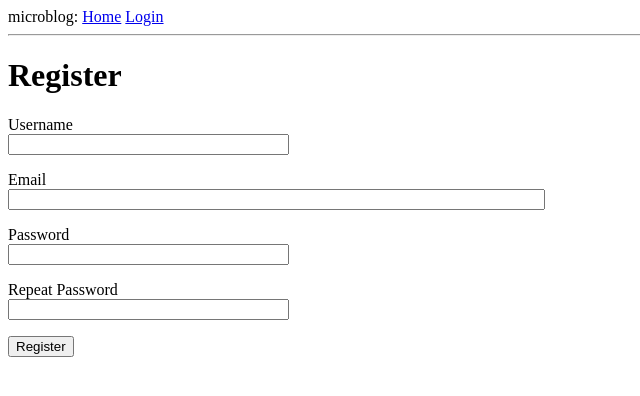
After one commit to noelcool/python-flask-microblog, a Flask app: page /register in a window 1280 px wide. The commit adds this page. Shown: the top 396 px of the page, without its empty margins (0-640 px from the left). Run offline with Flask 2, Linux system fonts and the light colour scheme.

Commit message:
로그인/로그아웃 추가

```diff
--- a/app/__init__.py
+++ b/app/__init__.py
@@ -2,10 +2,12 @@ from flask import Flask
 from config import Config
 from flask_sqlalchemy import SQLAlchemy
 from flask_migrate import Migrate
+from flask_login import LoginManager
 
 app = Flask(__name__)
 app.config.from_object(Config)
 db = SQLAlchemy(app)
 migrate = Migrate(app, db)
+login = LoginManager(app)
 
 from app import routes, models
--- a/app/forms.py
+++ b/app/forms.py
@@ -1,6 +1,7 @@
 from flask_wtf import FlaskForm
 from wtforms import StringField, PasswordField, BooleanField, SubmitField
-from wtforms.validators import DataRequired
+from wtforms.validators import DataRequired, ValidationError, EqualTo, Email
+from app.models import User
 
 
 class LoginForm(FlaskForm):
@@ -8,3 +9,21 @@ class LoginForm(FlaskForm):
     password = PasswordField('Password', validators=[DataRequired()])
     remember_me = BooleanField('Remember Me')
     submit = SubmitField('Sign In')
+
+
+class RegistrationForm(FlaskForm):
+    username = StringField('Username', validators=[DataRequired()])
+    email = StringField('Email', validators=[DataRequired(), Email()])
+    password = PasswordField('Password', validators=[DataRequired()])
+    password2 = PasswordField('Repeat Password', validators=[DataRequired(), EqualTo('password')])
+    submit = SubmitField('Register')
+
+    def validate_username(self, username):
+        user = User.query.filter_by(username=username.data).first()
+        if user is not None:
+            raise ValidationError('please use a different username')
+
+    def validate_email(self, email):
+        user = User.query.filter_by(email=email.data).first()
+        if user is not None:
+            raise ValidationError('please use a different email')
--- a/app/routes.py
+++ b/app/routes.py
@@ -1,10 +1,14 @@
-from app import app
-from flask import render_template, flash, redirect, url_for
-from app.forms import LoginForm
+from app import app, db
+from flask import render_template, flash, redirect, url_for, request
+from app.forms import LoginForm, RegistrationForm
+from flask_login import current_user, login_user, logout_user, login_required
+from app.models import User
+from werkzeug.urls import url_parse
 
 
 @app.route('/')
 @app.route('/index')
+@login_required
 def index():
     user = {'username': 'jamie'}
     posts = [
@@ -18,13 +22,54 @@ def index():
         }
     ]
 
-    return render_template('index.html', title='Home', user=user, posts=posts)
+    return render_template('index.html', title='Home', posts=posts)
+
+
+@app.route('/user/<username>')
+@login_required
+def user(username):
+    user = User.query.filter_by(username=username).first_or_404()
+    posts = [
+        {'author': user, 'body': 'post #1'},
+        {'author': user, 'body': 'post #2'},
+    ]
+    return render_template('user.html', user=user, posts=posts)
 
 
 @app.route('/login', methods=['GET', 'POST'])
 def login():
+    if current_user.is_authenticated:
+        return redirect(url_for('index'))
     form = LoginForm()
     if form.validate_on_submit():
-        flash('Login requested for user{}, remember me={}').format(form.username.data, form.remember_me.data)
+        user = User.query.filter_by(username=form.username.data).first()
+        if user is None or not user.check_password(form.password.data):
+            flash('Invalid username or password')
+            return redirect(url_for('login'))
+        login_user(user, remember=form.remember_me.data)
+        next_page = request.args.get('next')
+        if not next_page or url_parse(next_page).netloc != '':
+            next_page = url_for('index')
+        return redirect(next_page)
+    return render_template('login.html', title='Sign In', form=form)
+
+
+@app.route('/logout')
+def logout():
+    logout_user()
+    return redirect(url_for('login'))
+
+
+@app.route('/register', methods=['GET', 'POST'])
+def register():
+    if current_user.is_authenticated:
         return redirect(url_for('index'))
-    return render_template('login.html', title='Sign In', form=form)
+    form = RegistrationForm()
+    if form.validate_on_submit():
+        user = User(username=form.username.data, email=form.email.data)
+        user.set_password(form.password.data)
+        db.session.add(user)
+        db.session.commit()
+        flash('Congratulations, you are now a registered user!')
+        return redirect(url_for('login'))
+    return render_template('register.html', title='Register', form=form)
--- a/app/templates/base.html
+++ b/app/templates/base.html
@@ -16,7 +16,11 @@
 <body>
     <div>microblog:
         <a href="{{ url_for('index') }}">Home</a>
+        {% if current_user.is_anonymous %}
         <a href="{{ url_for('login') }}">Login</a>
+        {% else %}
+        <a href="{{ url_for('logout') }}">Logout</a>
+        {% endif %}
     </div>
     <hr>
     {% with messages = get_flashed_messages() %}
--- a/app/templates/index.html
+++ b/app/templates/index.html
@@ -1,7 +1,7 @@
 {% extends "base.html" %}
 
 {% block content %}
-    <h1>hi, {{ user.username }}</h1>
+    <h1>hi, {{ current_user.username }}</h1>
     {% for post in posts %}
     <div><p>{{ post.author.username }} says : <b>{{ post.body }}</b></p></div>
     {% endfor %}
--- a/app/templates/login.html
+++ b/app/templates/login.html
@@ -22,4 +22,5 @@
         <p>{{ form.remember_me() }} {{form.remember_me.label }}</p>
         <p>{{ form.submit() }}</p>
     </form>
+    <p>New User? <a href="{{ url_for('register') }}">Click to Register!</a></p>
 {% endblock %}
--- /dev/null
+++ b/app/templates/register.html
@@ -0,0 +1,36 @@
+{% extends "base.html" %}
+{% block content %}
+    <h1>Register</h1>
+    <form action="" method="post">
+        {{ form.hidden_tag() }}
+        <p>
+            {{ form.username.label }}<br>
+            {{ form.username(size=32) }}<br>
+            {% for error in form.username.errors %}
+            <span style="color: red;">[{{ error }}]</span>
+            {% endfor %}
+        </p>
+        <p>
+            {{ form.email.label }}<br>
+            {{ form.email(size=64) }}<br>
+            {% for error in form.email.errors %}
+            <span style="color: red;">[{{ error }}]</span>
+            {% endfor %}
+        </p>
+        <p>
+            {{ form.password.label }}<br>
+            {{ form.password(size=32) }}<br>
+            {% for error in form.password.errors %}
+            <span style="color: red;">[{{ error }}]</span>
+            {% endfor %}
+        </p>
+        <p>
+            {{ form.password2.label }}<br>
+            {{ form.password2(size=32) }}<br>
+            {% for error in form.password2.errors %}
+            <span style="color: red;">[{{ error }}]</span>
+            {% endfor %}
+        </p>
+        <p>{{ form.submit()}}</p>
+    </form>
+{% endblock %}
```
Also changed, not shown: app/models.py (+15 -1 lines), app.db, app/templates/user.html (added).
